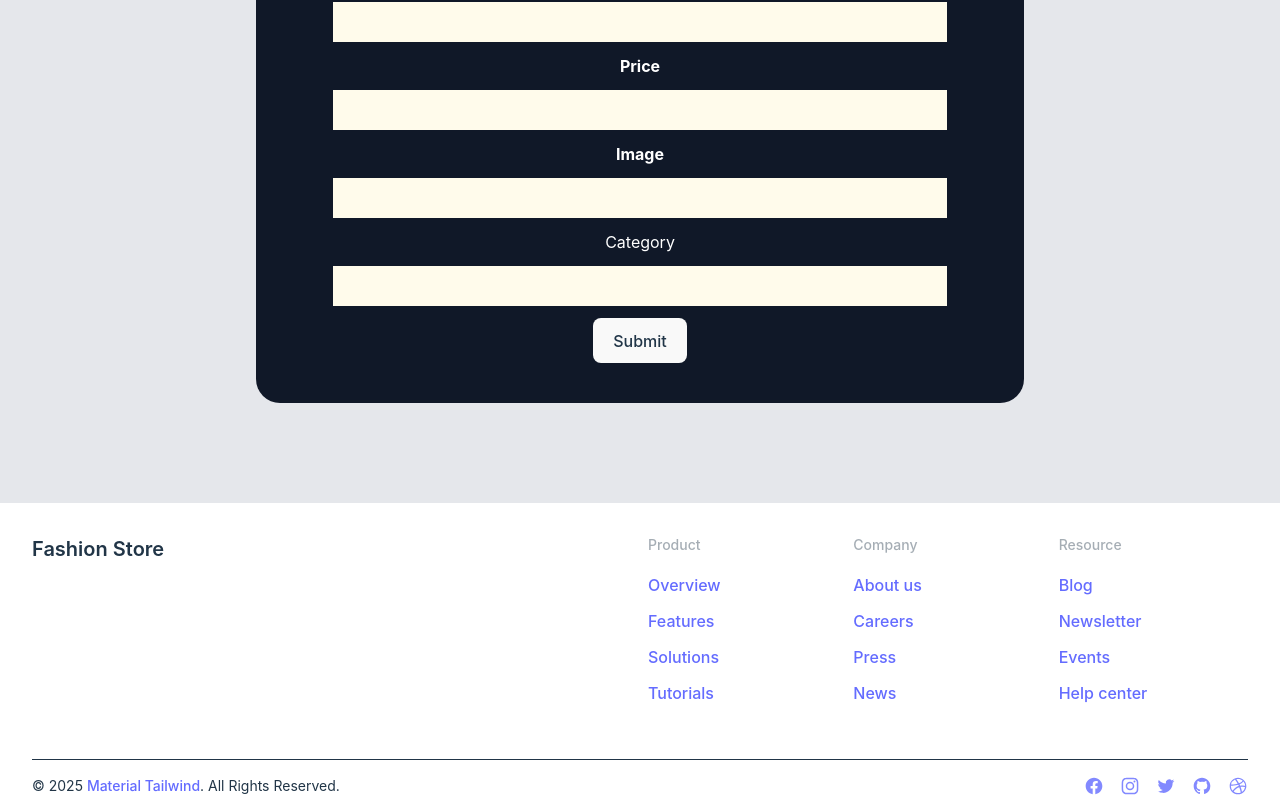
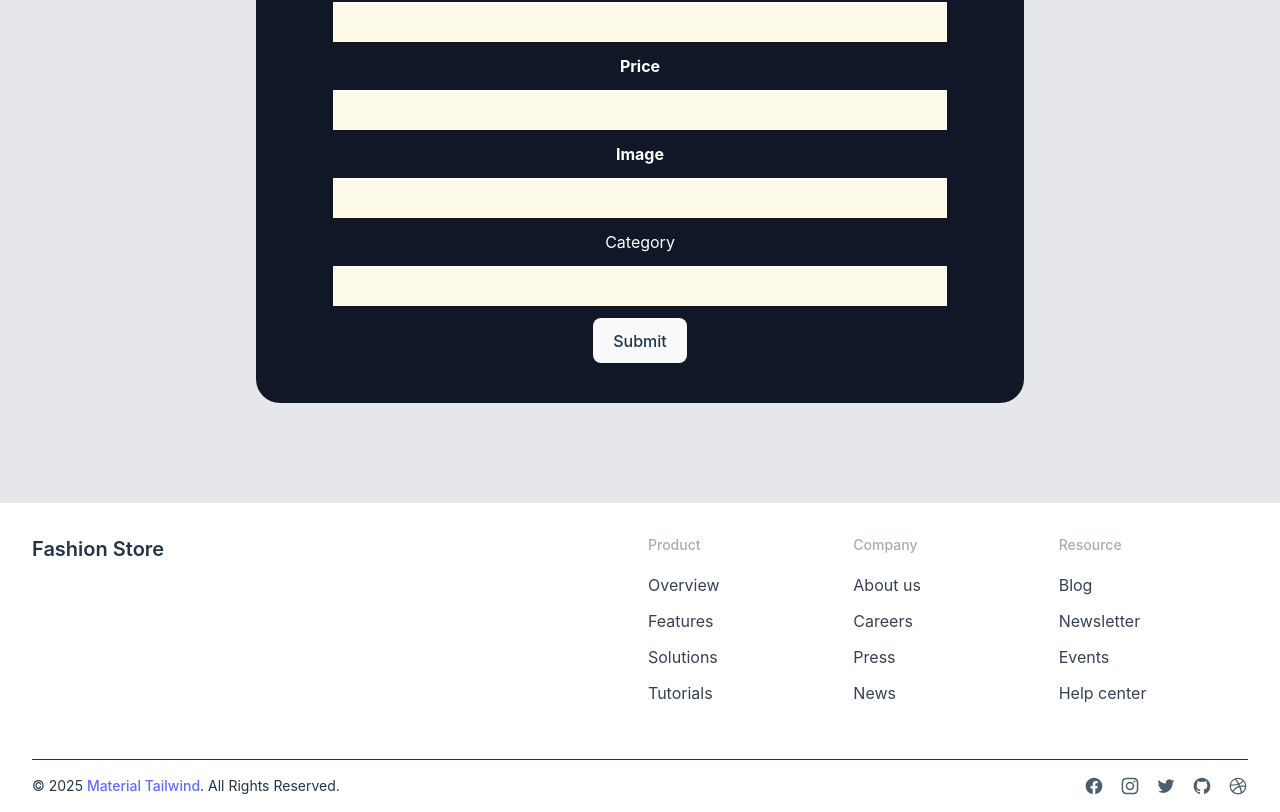
Before and after one commit to MennaGamal-87/E-commerce, a React (Vite) app: page /admin/products/add in a window 1280 px wide. Shown: the part 262-1074 px from the top of the page. Built offline with nearby package versions, Linux system fonts and the light colour scheme.

Commit message:
some updates

```diff
--- a/src/components/Footer.jsx
+++ b/src/components/Footer.jsx
@@ -39,8 +39,8 @@ export function Footer() {
                 {items.map((link) => (
                   <li key={link}>
                     <Typography
-                      as="a"
-                      href="#"
+                      as="Link"
+
                       color="gray"
                       className="py-1.5 font-normal transition-colors hover:text-blue-gray-900"
                     >
@@ -61,7 +61,7 @@ export function Footer() {
             Rights Reserved.
           </Typography>
           <div className="flex gap-4 text-blue-gray-900 sm:justify-center">
-            <Typography as="a" href="#" className="opacity-80 transition-opacity hover:opacity-100">
+            <Typography as="Link"  className="opacity-80 transition-opacity hover:opacity-100">
               <svg className="h-5 w-5" fill="currentColor" viewBox="0 0 24 24" aria-hidden="true">
                 <path
                   fill-rule="evenodd"
@@ -70,7 +70,7 @@ export function Footer() {
                 />
               </svg>
             </Typography>
-            <Typography as="a" href="#" className="opacity-80 transition-opacity hover:opacity-100">
+            <Typography as="Link"  className="opacity-80 transition-opacity hover:opacity-100">
               <svg className="h-5 w-5" fill="currentColor" viewBox="0 0 24 24" aria-hidden="true">
                 <path
                   fill-rule="evenodd"
@@ -79,12 +79,12 @@ export function Footer() {
                 />
               </svg>
             </Typography>
-            <Typography as="a" href="#" className="opacity-80 transition-opacity hover:opacity-100">
+            <Typography as="Link"  className="opacity-80 transition-opacity hover:opacity-100">
               <svg className="h-5 w-5" fill="currentColor" viewBox="0 0 24 24" aria-hidden="true">
                 <path d="M8.29 20.251c7.547 0 11.675-6.253 11.675-11.675 0-.178 0-.355-.012-.53A8.348 8.348 0 0022 5.92a8.19 8.19 0 01-2.357.646 4.118 4.118 0 001.804-2.27 8.224 8.224 0 01-2.605.996 4.107 4.107 0 00-6.993 3.743 11.65 11.65 0 01-8.457-4.287 4.106 4.106 0 001.27 5.477A4.072 4.072 0 012.8 9.713v.052a4.105 4.105 0 003.292 4.022 4.095 4.095 0 01-1.853.07 4.108 4.108 0 003.834 2.85A8.233 8.233 0 012 18.407a11.616 11.616 0 006.29 1.84" />
               </svg>
             </Typography>
-            <Typography as="a" href="#" className="opacity-80 transition-opacity hover:opacity-100">
+            <Typography as="Link"  className="opacity-80 transition-opacity hover:opacity-100">
               <svg className="h-5 w-5" fill="currentColor" viewBox="0 0 24 24" aria-hidden="true">
                 <path
                   fill-rule="evenodd"
@@ -93,7 +93,7 @@ export function Footer() {
                 />
               </svg>
             </Typography>
-            <Typography as="a" href="#" className="opacity-80 transition-opacity hover:opacity-100">
+            <Typography as="Link"  className="opacity-80 transition-opacity hover:opacity-100">
               <svg className="h-5 w-5" fill="currentColor" viewBox="0 0 24 24" aria-hidden="true">
                 <path
                   fill-rule="evenodd"
--- a/src/pages/AddProduct.jsx
+++ b/src/pages/AddProduct.jsx
@@ -29,7 +29,7 @@ const AddProduct=({cart,user})=>{
 
     return(
         <>
-        {/* <Header cart={cart} user={user}/> */}
+
         <div className="w-[60%] m-auto mt-10 rounded-3xl py-10 bg-gray-900 text-center">
             <div className="flex flex-col">
                 <label className="text-white font-bold ">Title</label>
--- a/src/pages/Signin.jsx
+++ b/src/pages/Signin.jsx
@@ -14,16 +14,16 @@ import { Link, useNavigate } from "react-router-dom";
     const [email,setEmail]=useState('')
     const [password,setPassword]=useState('')
     const [error,setError]=useState('')
-    const [isChecked, setIsChecked] = useState(false); // State for checkbox
+    const [isChecked, setIsChecked] = useState(false);
 
     const navigate=useNavigate()
 
     const handleLogin = (e) => {
 
         e.preventDefault();
-        if (!isChecked) { // Check if checkbox is checked
+        if (!isChecked) {
           alert('You must agree to the Terms and Conditions.');
-          return; // Stop further execution
+          return;
         }
         axios
           .get('http://localhost:3000/users', {
@@ -32,8 +32,8 @@ import { Link, useNavigate } from "react-router-dom";
           .then((response) => {
             console.log(response)
             if (response.data.length > 0) {
-              setUser(response.data[0]); // Set the authenticated user
-              navigate('/products'); // Redirect to home page
+              setUser(response.data[0]);
+              navigate('/products');
 
             } else {
               setError('Invalid email or password');
--- a/src/pages/UsersDashboard.jsx
+++ b/src/pages/UsersDashboard.jsx
@@ -23,9 +23,7 @@ const UsersDashboard=()=> {
 
          const changeUserRole =  (userId, newRole) => {
             try {
-            //    axios.put(`http://localhost:3000/users/${userId}`, {
-            //     Role: newRole,
-            //   });
+
               axios({
                 method:'post',
                 url:`http://localhost:3000/users/${userId}`,
```
Also changed, not shown: src/components/Header.jsx (+0 -26 lines), src/pages/AdminDashboard.jsx (+1 -41 lines), src/pages/ProductDetails.jsx (+0 -38 lines), src/pages/Shop.jsx (+1 -8 lines), src/pages/SignUp.jsx (+8 -9 lines), src/pages/EditProfile.jsx (deleted).
